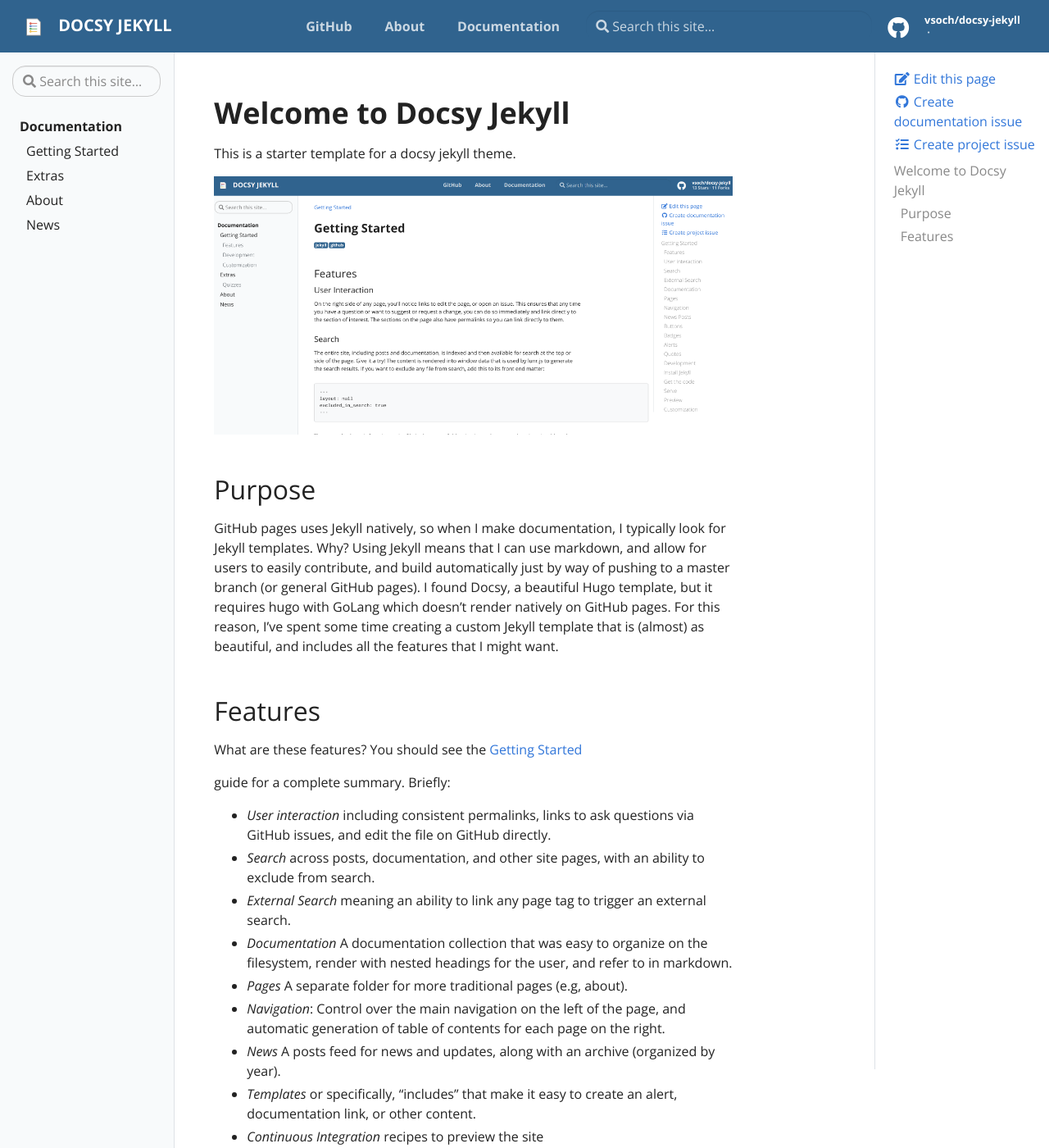
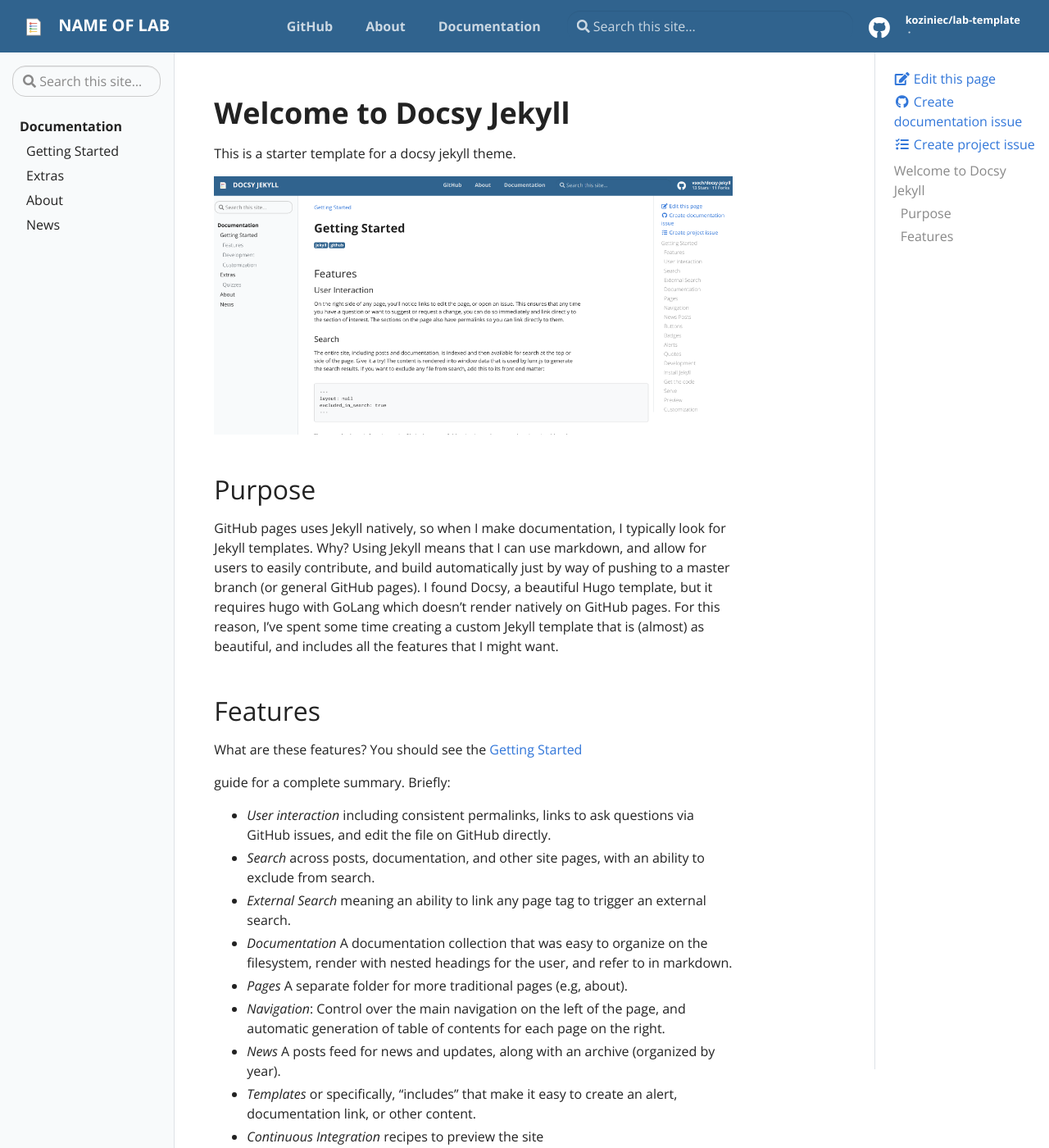
Before and after one commit to koziniec/lab-template, a Jekyll site: the page built from pages/index.md, in a window 1280 px wide and 1400 px high. Shown: the whole window at 82% size. Built offline with Jekyll 4.4.1, drawn with Linux system fonts in a browser that asks for light colours; some of the changed text lies outside the part shown.

Commit message:
Update _config.yml

```diff
--- a/_config.yml
+++ b/_config.yml
@@ -15,9 +15,9 @@ encoding: utf-8
 # You can create any custom variable you would like, and they will be accessible
 # in the templates via {{ site.myvariable }}.
 
-title: Docsy Jekyll
-email: your-email@domain.com
-author: Dinosaur Avocado
+title: Name of Lab
+email: t{dot}koziniec(at)murdoch[dot]edu{au}
+author: Terry Koziniec
 description: > # this means to ignore newlines until "baseurl:"
   Write an awesome description for your new site here. You can edit this
   line in _config.yml. It will appear in your document head meta (for
@@ -30,17 +30,17 @@ baseurl: "/lab-template" # the subpath of your site, e.g. /blog
 url: "https://koziniec.github.io" # the base hostname & protocol for your site
 
 # Social (First three Required)
-repo: "https://github.com/vsoch/docsy-jekyll"
-github_user: "vsoch"
-github_repo: "docsy-jekyll"
+repo: "https://github.com/koziniec/lab-template"
+github_user: "koziniec"
+github_repo: "lab-template"
 
 # Optional
-twitter: vsoch
-linkedin: vsochat
-dockerhub: vanessa
+#twitter: vsoch
+#linkedin: vsochat
+#dockerhub: vanessa
 
 # Should there be feedback buttons at the bottom of pages?
-feedback: true
+#feedback: true
 
 # Link to a privacy policy in footer, uncomment and define if wanted
 # privacy: https://domain.com/privacy
```
